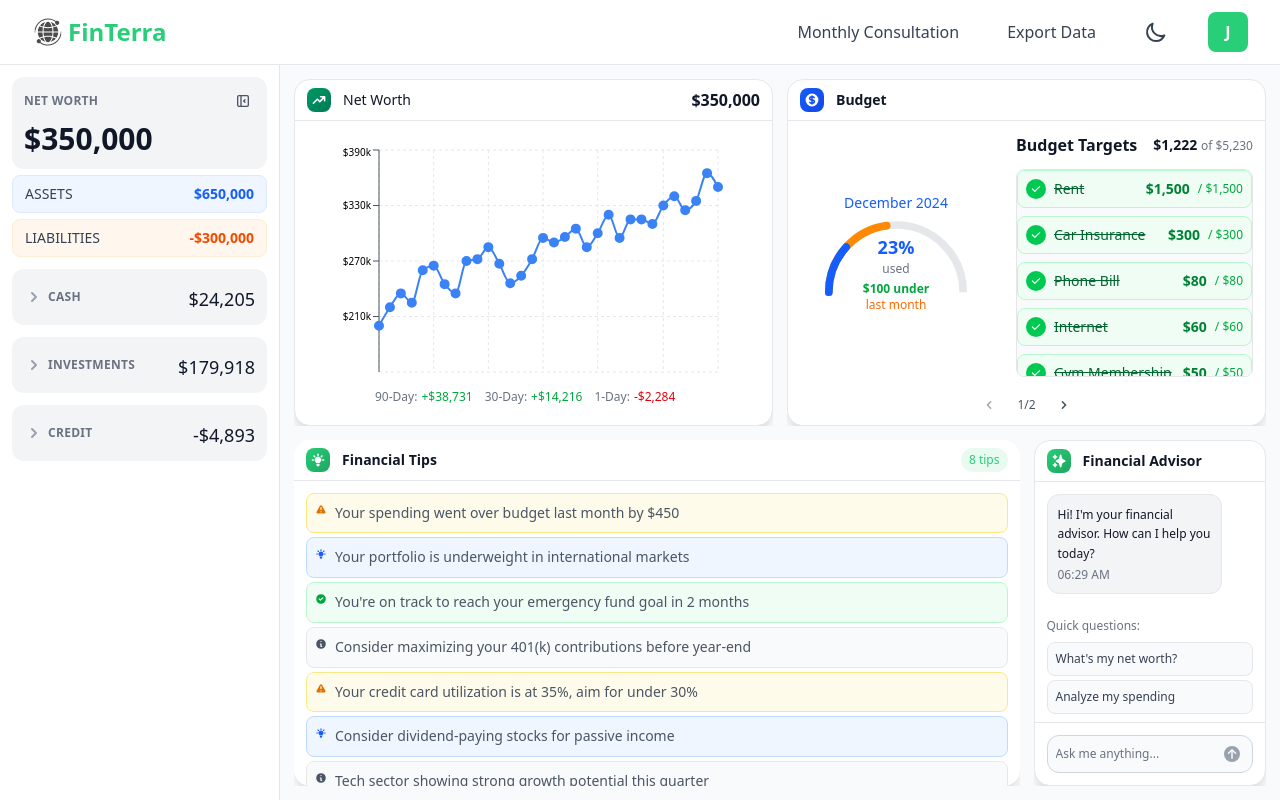
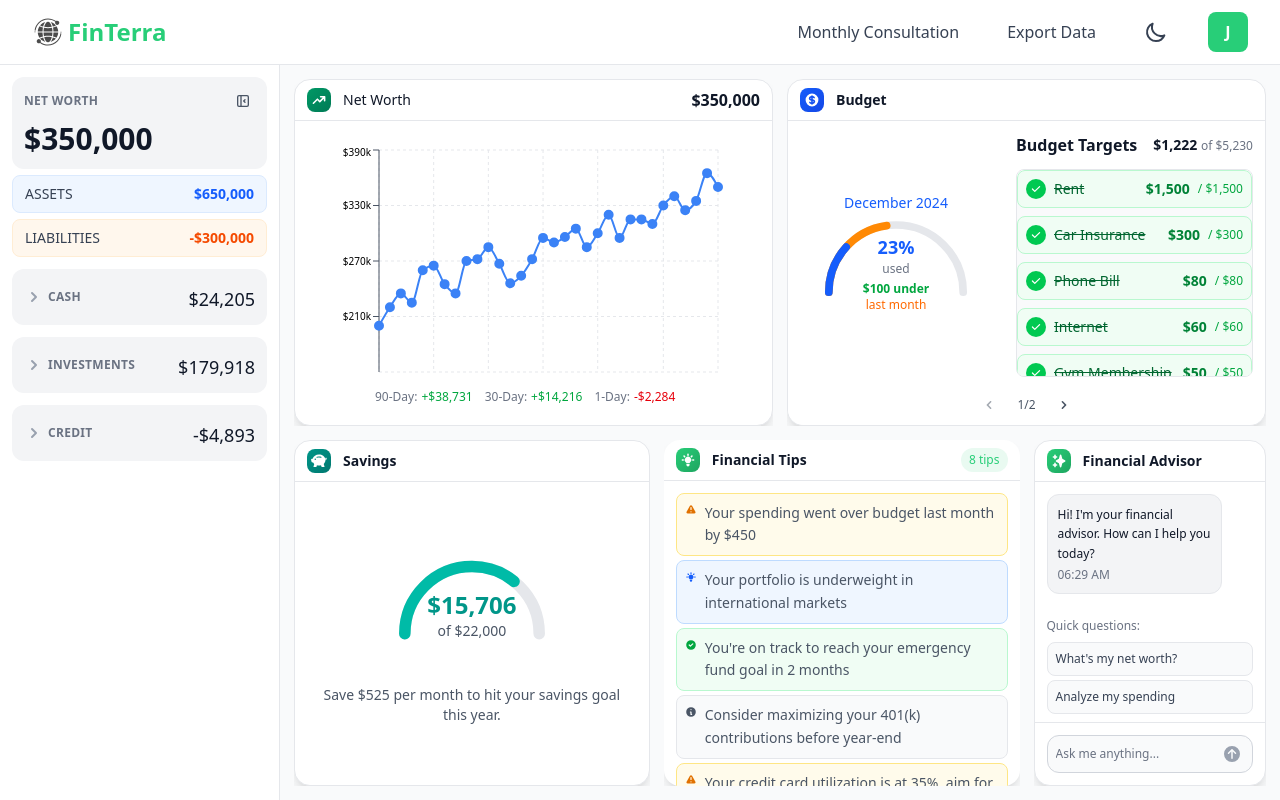
Before and after one commit to hpitta26/KnightHacks-2025, a React app in the folder frontend/: page / in a window 1280 px wide. Built offline with nearby package versions, Linux system fonts and the light colour scheme; the HTML template or start-up script is replaced by a standard one.

Commit message:
added savings

```diff
--- a/frontend/src/components/BentoGrid.jsx
+++ b/frontend/src/components/BentoGrid.jsx
@@ -2,21 +2,25 @@ import PersonalizedTips from './PersonalizedTips';
 import Budget from './Budget';
 import FloatingChat from './FloatingChat';
 import Networth from './Networth';
+import Savings from './Savings';
 
 function BentoGrid() {
 
   return (
-    <div className="p-3.5 grid grid-cols-4 grid-rows-2 gap-3.5 h-full">
-      <div className="col-span-2 flex h-full flex-col overflow-hidden">
+    <div className="p-3.5 grid grid-cols-8 grid-rows-2 gap-3.5 h-full">
+      <div className="col-span-4 flex h-full flex-col overflow-hidden">
         <Networth />
       </div>
-      <div className="col-span-2 flex h-full flex-col overflow-hidden">
+      <div className="col-span-4 flex h-full flex-col overflow-hidden">
         <Budget />
+      </div>
+      <div className="col-span-3 flex h-full flex-col overflow-hidden">
+        <Savings />
       </div>
       <div className="col-span-3 flex h-full flex-col overflow-hidden">
         <PersonalizedTips />
       </div>
-      <div className="col-span-1 flex h-full flex-col overflow-hidden">
+      <div className="col-span-2 flex h-full flex-col overflow-hidden">
         <FloatingChat />
       </div>
     </div>
--- a/frontend/src/components/BudgetOverview.jsx
+++ b/frontend/src/components/BudgetOverview.jsx
@@ -24,6 +24,7 @@ export default function BudgetOverview({
                                 strokeWidth="8"
                                 fill="none"
                                 className="text-gray-200 dark:text-gray-700"
+                                strokeLinecap="round"
                             />
                             <path
                                 d="M 30 70 A 70 70 0 0 1 170 70"
--- /dev/null
+++ b/frontend/src/components/Savings.jsx
@@ -0,0 +1,82 @@
+import { BsPiggyBankFill } from "react-icons/bs";
+
+function Savings() {
+  const currentAmount = 15706;
+  const goalAmount = 22000;
+  const progressPercentage = (currentAmount / goalAmount) * 100;
+  const remainingAmount = goalAmount - currentAmount;
+  const monthsRemaining = 12; // Assuming we're calculating for the full year
+  const monthlyTarget = Math.ceil(remainingAmount / monthsRemaining);
+
+  const formatCurrency = (value) => {
+    return new Intl.NumberFormat('en-US', {
+      style: 'currency',
+      currency: 'USD',
+      minimumFractionDigits: 0,
+      maximumFractionDigits: 0,
+    }).format(value);
+  };
+
+  return (
+    <div className="bg-white dark:bg-[#1a1a1a] rounded-2xl shadow-lg border border-gray-200 dark:border-[#38393c] overflow-hidden h-full flex flex-col">
+      {/* Header */}
+      <div className="py-2 px-3 border-b border-gray-200 dark:border-[#38393c] flex items-center justify-between">
+        <div className="flex items-center gap-3">
+          <div className="w-6 h-6 bg-gradient-to-br from-teal-600 to-teal-700 rounded-lg flex items-center justify-center">
+            <BsPiggyBankFill className="w-4 h-4 text-white" />
+          </div>
+          <div className="flex items-end gap-1">
+            <h2 className="text-sm font-bold text-gray-900 dark:text-white">Savings</h2>
+          </div>
+        </div>
+      </div>
+
+      {/* Content */}
+      <div className="flex-1 p-6 flex flex-col items-center justify-center">
+        {/* Semi-circular Progress Bar */}
+        <div className="relative w-48 h-32 mb-4">
+          <svg className="w-48 h-32" viewBox="0 0 200 120" preserveAspectRatio="xMidYMid meet">
+            {/* Background arc */}
+            <path
+              d="M 30 90 A 70 70 0 0 1 170 90"
+              stroke="currentColor"
+              strokeWidth="12"
+              fill="none"
+              className="text-gray-200 dark:text-gray-700"
+              strokeLinecap="round"
+            />
+            {/* Progress arc */}
+            <path
+              d="M 30 90 A 70 70 0 0 1 170 90"
+              stroke="currentColor"
+              strokeWidth="12"
+              fill="none"
+              strokeDasharray={`${progressPercentage * 2.2} 220`}
+              className="text-teal-500"
+              strokeLinecap="round"
+            />
+          </svg>
+
+          {/* Center content */}
+          <div className="absolute inset-0 flex flex-col items-center justify-center mt-5">
+            <div className="text-2xl font-bold text-teal-600 dark:text-teal-400">
+              {formatCurrency(currentAmount)}
+            </div>
+            <div className="text-sm text-gray-600 dark:text-gray-400">
+              of {formatCurrency(goalAmount)}
+            </div>
+          </div>
+        </div>
+
+        {/* Monthly target */}
+        <div className="text-center">
+          <p className="text-sm text-gray-600 dark:text-gray-400">
+            Save {formatCurrency(monthlyTarget)} per month to hit your savings goal this year.
+          </p>
+        </div>
+      </div>
+    </div>
+  );
+}
+
+export default Savings;
```
